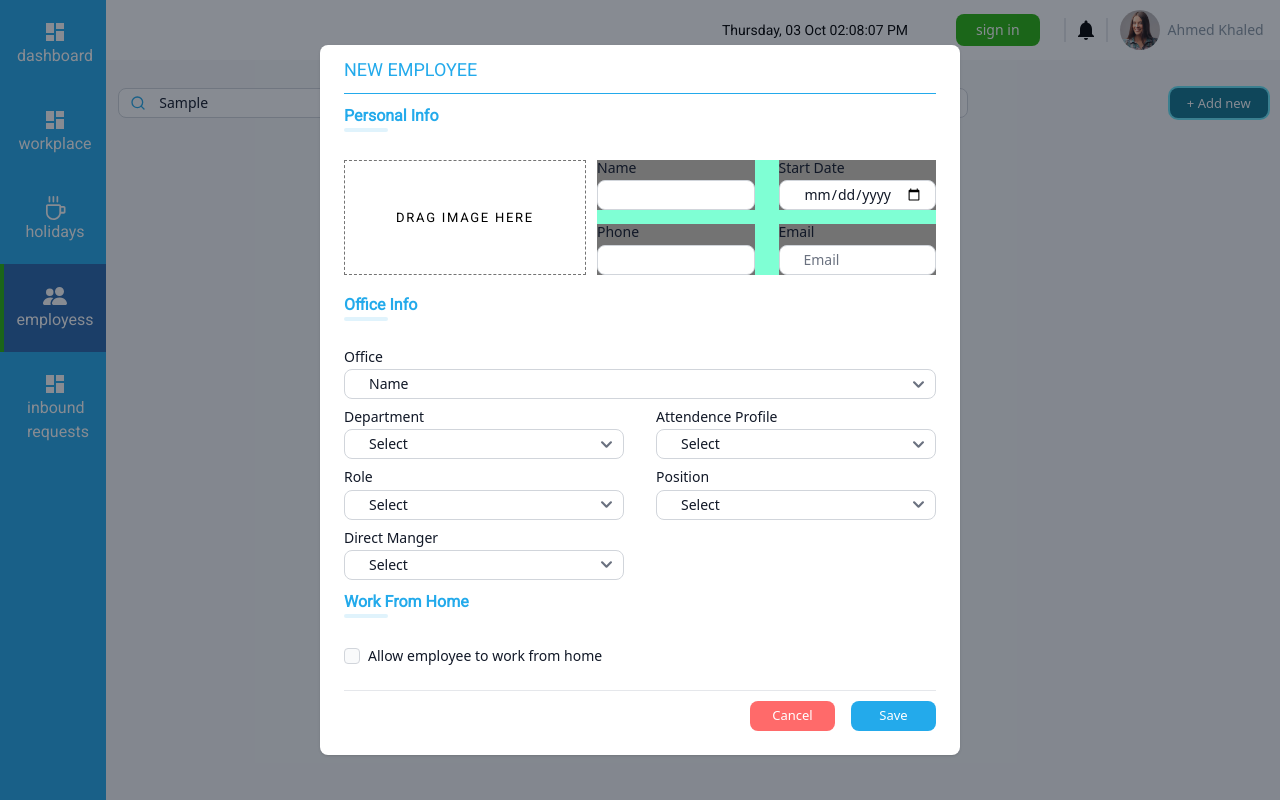
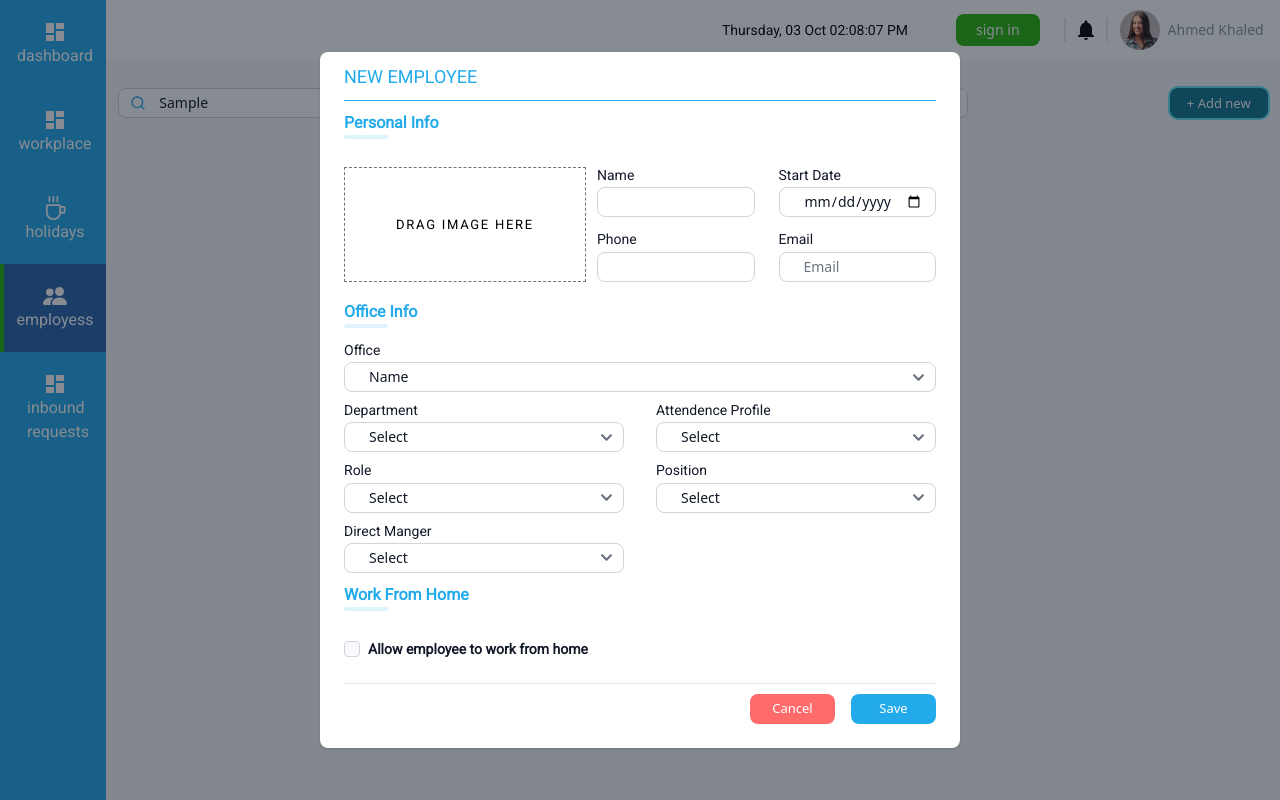
Before and after one commit to rehabmahmoud20/React-Crud, a React (Create React App) app: page / in a window 1280 px wide. Both pictures are taken after typing "Sample" into the empty fields and a click on the button "+ Add new". Built offline with nearby package versions, Linux system fonts and the light colour scheme.

Commit message:
edit styles

```diff
--- a/src/components/NewEmploeeData/NewEmploee.jsx
+++ b/src/components/NewEmploeeData/NewEmploee.jsx
@@ -128,7 +128,7 @@ const NewEmploee = () => {
             </div>
             {/* ============================================ office info data ====================================================================== */}
             <div className="info-title relative">
-              <p className="font-bold main-color after-title  mb-8">
+              <p className="font-bold main-color after-title  office-info-margin">
                 Office Info
               </p>
             </div>
@@ -283,7 +283,7 @@ const NewEmploee = () => {
               </div>
               <label
                 htmlFor="home"
-                className="ml-2 text-sm font-medium text-gray-900 dark:text-gray-300 text-sm font-bold"
+                className="ml-2 text-sm font-medium text-gray-900 dark:text-gray-300 text-sm font-bold text"
               >
                 Allow employee to work from home
               </label>
--- a/src/components/NewEmploeeData/NewEmploeeData.css
+++ b/src/components/NewEmploeeData/NewEmploeeData.css
@@ -1,6 +1,10 @@
+
+/* roboto */
+@import url('https://fonts.googleapis.com/css2?family=Roboto&display=swap');
 /* ============================================ modal custom style =================================================*/
 body > div:nth-child(3) > div > div {
-  margin: auto auto 50px auto !important;
+  margin: auto auto 20px auto !important;
+  /* margin: auto; */
 }
 /* @media screen and (min-width: 1400px) {
   body > div:nth-child(3) > div > div {
@@ -13,6 +17,9 @@ body > div:nth-child(3) > div > div {
   border-radius: 0;
   max-width: 61% !important;
   min-width: 61% !important;
+}
+body > div:nth-child(3) > div{
+  height: 100%;
 }
 
 /* =============================================== image container style =========================================*/
@@ -56,7 +63,7 @@ body > div:nth-child(3) > div > div {
   /* margin: 0 0 15px 13px; */
   width: 100%;
   /* width: 401px; */
-  background-color: #737373;
+  /* background-color: #737373; */
   /* width: 400px; */
 
 }
@@ -66,7 +73,7 @@ body > div:nth-child(3) > div > div {
     height: fit-content;
 
 
-    background-color: aquamarine;
+    /* background-color: aquamarine; */
   }
 
 }
@@ -82,8 +89,12 @@ input[type='checkbox']:checked{
 .label{
   line-height: 1.15;
   margin-bottom: 4px;
+  font-family: 'Roboto', sans-serif;
 }
-
+.text{
+  font-family: 'Roboto', sans-serif;
+  font-weight: bold;
+}
 select {
   margin-bottom: 10px;
 }
@@ -118,3 +129,19 @@ select {
   height: 30px;
   font-size: 13px;
 }
+
+.office-info-margin{
+  margin-bottom: 18px;
+}
+::placeholder { /* Chrome, Firefox, Opera, Safari 10.1+ */
+  color: red;
+  opacity: 1; /* Firefox */
+}
+
+:-ms-input-placeholder { /* Internet Explorer 10-11 */
+  color: red;
+}
+
+::-ms-input-placeholder { /* Microsoft Edge */
+  color: red;
+}
```
